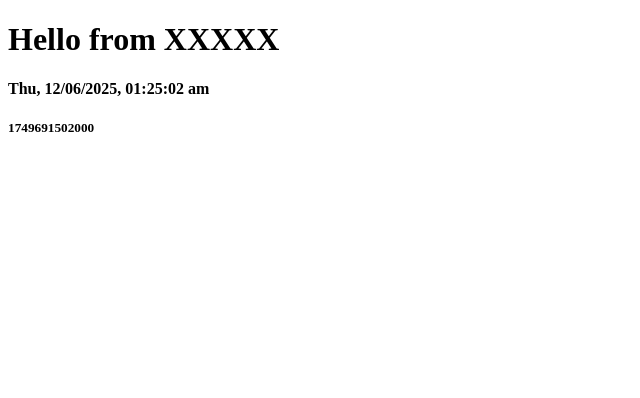
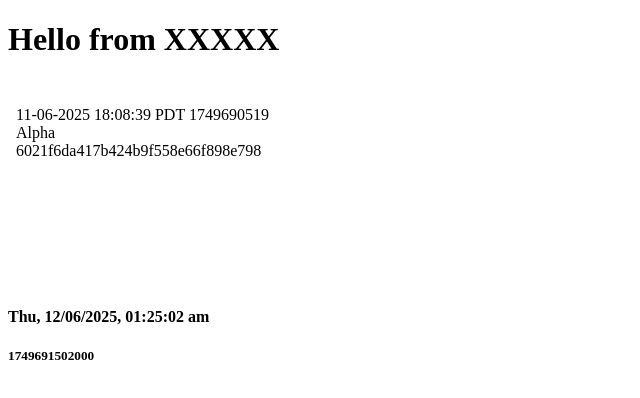
Before and after one commit to scruffyfish/cs25lizhixin, a plain HTML site: page docs/index.html in a window 1280 px wide. Shown: the whole page, without its empty margins (0-640 px from the left). Drawn offline with Linux system fonts and the light colour scheme.

Commit message:
Update index.html

```diff
--- a/docs/index.html
+++ b/docs/index.html
@@ -8,6 +8,12 @@
 <body>
     <h1>Hello from  XXXXX</h1>
     <!-- ipaddresses past next line -->
+    <br>
+<divid="list">
+<iframe width="400"height="185" src="./ipaddresses.html"
+frameborder="0">
+</iframe>
+</div>
     <h4 id="id01">AAAA</h4>
     <h5 id="id02">AAAA</h5>
 </body>
```
